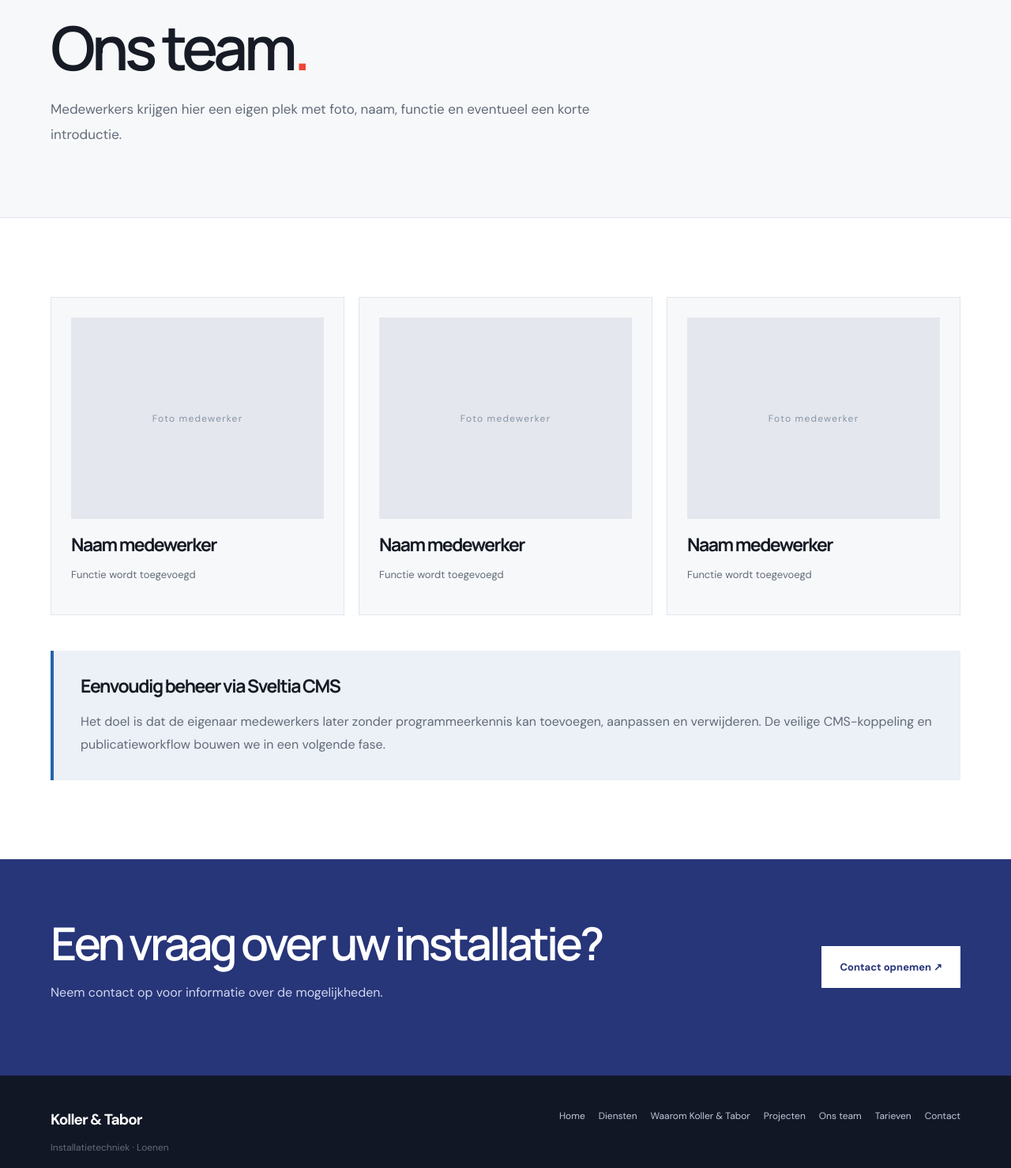
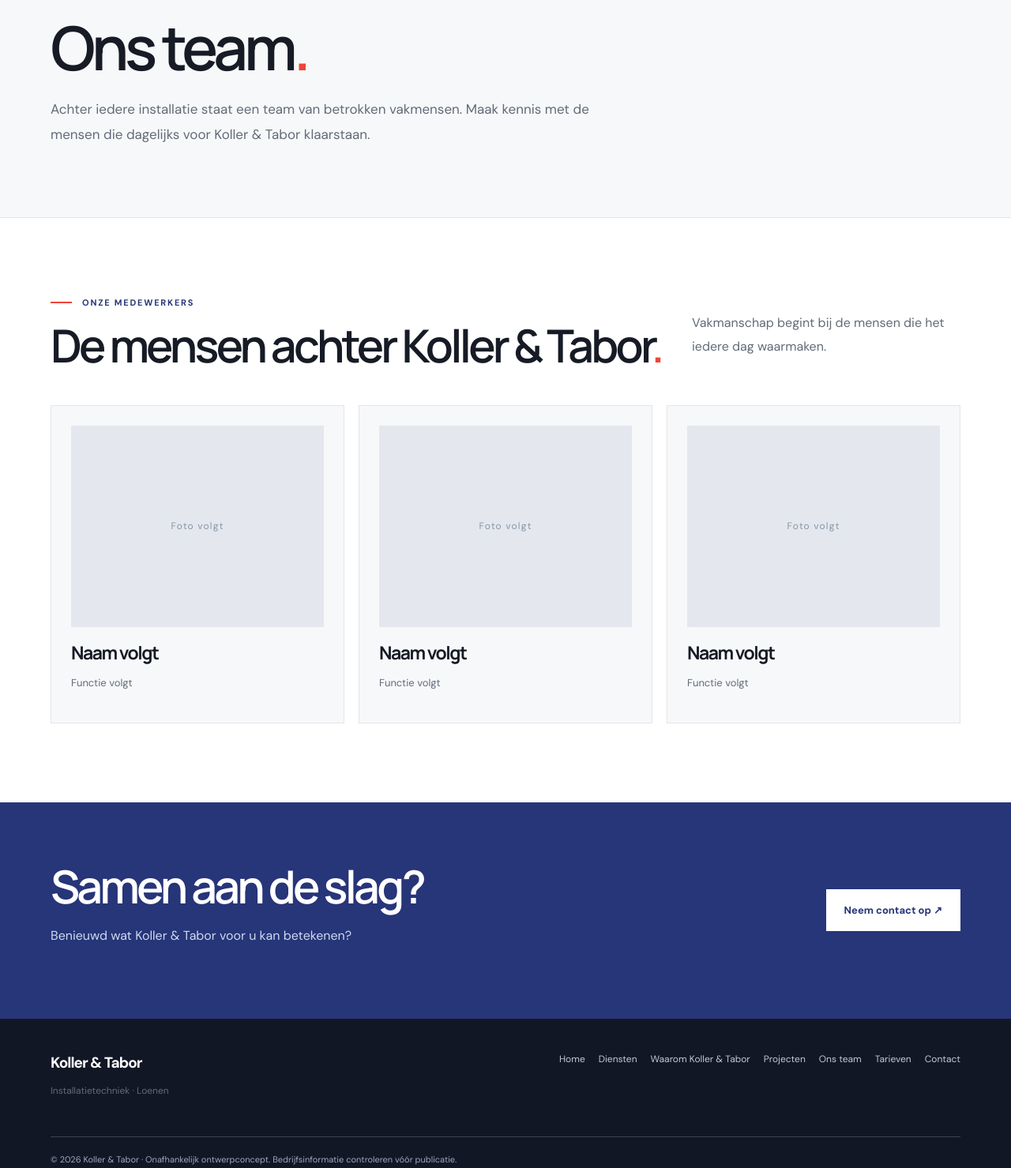
Before and after one commit to timdekruyf07-dotcom/Kollartabor, a plain HTML site: page team.html in a window 1280 px wide. Shown: the part 204-1683 px from the top of the page at 79% size. Drawn offline with Linux system fonts and the light colour scheme.

Commit message:
Update team.html

```diff
--- a/team.html
+++ b/team.html
@@ -1,19 +1,22 @@
 <!doctype html>
 <html lang="nl">
+
 <head>
+
   <meta charset="utf-8">
   <meta name="viewport" content="width=device-width,initial-scale=1">
   <meta name="theme-color" content="#ffffff">
 
   <meta
     name="description"
-    content="Maak kennis met het team van Koller & Tabor."
+    content="Maak kennis met het team van Koller & Tabor Installatietechniek."
   >
 
   <title>Ons team | Koller &amp; Tabor</title>
 
   <link rel="stylesheet" href="style.css">
   <script src="script.js" defer></script>
+
 </head>
 
 <body>
@@ -22,7 +25,13 @@
 
 <main id="main">
 
+
+  <!-- =====================================
+       PAGINA INTRODUCTIE
+  ====================================== -->
+
   <section class="page-hero">
+
     <div class="container">
 
       <span class="eyebrow">
@@ -34,95 +43,151 @@
       </h1>
 
       <p class="lead">
-        Medewerkers krijgen hier een eigen plek
-        met foto, naam, functie en eventueel
-        een korte introductie.
+        Achter iedere installatie staat een team
+        van betrokken vakmensen. Maak kennis met
+        de mensen die dagelijks voor Koller & Tabor
+        klaarstaan.
       </p>
 
     </div>
+
   </section>
 
+
+  <!-- =====================================
+       MEDEWERKERS
+  ====================================== -->
+
   <section class="section">
+
     <div class="container">
 
+      <div class="section-head">
+
+        <div>
+
+          <span class="eyebrow">
+            Onze medewerkers
+          </span>
+
+          <h2>
+            De mensen achter Koller &amp; Tabor<span class="red-dot">.</span>
+          </h2>
+
+        </div>
+
+        <p>
+          Vakmanschap begint bij de mensen
+          die het iedere dag waarmaken.
+        </p>
+
+      </div>
+
+
       <div class="people-grid">
+
+
+        <!-- MEDEWERKER 01 -->
 
         <article class="person">
 
           <div class="person-photo">
-            Foto medewerker
+            Foto volgt
           </div>
 
-          <h3>Naam medewerker</h3>
-          <p>Functie wordt toegevoegd</p>
+          <h3>
+            Naam volgt
+          </h3>
+
+          <p>
+            Functie volgt
+          </p>
 
         </article>
+
+
+        <!-- MEDEWERKER 02 -->
 
         <article class="person">
 
           <div class="person-photo">
-            Foto medewerker
+            Foto volgt
           </div>
 
-          <h3>Naam medewerker</h3>
-          <p>Functie wordt toegevoegd</p>
+          <h3>
+            Naam volgt
+          </h3>
+
+          <p>
+            Functie volgt
+          </p>
 
         </article>
+
+
+        <!-- MEDEWERKER 03 -->
 
         <article class="person">
 
           <div class="person-photo">
-            Foto medewerker
+            Foto volgt
           </div>
 
-          <h3>Naam medewerker</h3>
-          <p>Functie wordt toegevoegd</p>
+          <h3>
+            Naam volgt
+          </h3>
+
+          <p>
+            Functie volgt
+          </p>
 
         </article>
 
+
       </div>
 
-      <div class="callout">
+    </div>
 
-        <h3>
-          Eenvoudig beheer via Sveltia CMS
-        </h3>
+  </section>
+
+
+  <!-- =====================================
+       CONTACTBLOK
+  ====================================== -->
+
+  <section class="cta">
+
+    <div class="container">
+
+      <div>
+
+        <h2>
+          Samen aan de slag?
+        </h2>
 
         <p>
-          Het doel is dat de eigenaar medewerkers
-          later zonder programmeerkennis kan toevoegen,
-          aanpassen en verwijderen.
-
-          De veilige CMS-koppeling en publicatieworkflow
-          bouwen we in een volgende fase.
+          Benieuwd wat Koller & Tabor
+          voor u kan betekenen?
         </p>
 
       </div>
 
-    </div>
-  </section>
-
-  <section class="cta">
-    <div class="container">
-
-      <div>
-        <h2>Een vraag over uw installatie?</h2>
-        <p>
-          Neem contact op voor informatie
-          over de mogelijkheden.
-        </p>
-      </div>
-
-      <a class="btn btn-light" href="contact.html">
-        Contact opnemen ↗
+      <a
+        class="btn btn-light"
+        href="contact.html"
+      >
+        Neem contact op ↗
       </a>
 
     </div>
+
   </section>
+
 
 </main>
 
 <div id="site-footer"></div>
 
 </body>
+
 </html>
```
